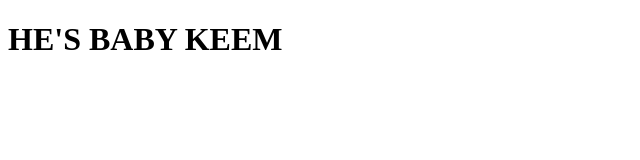
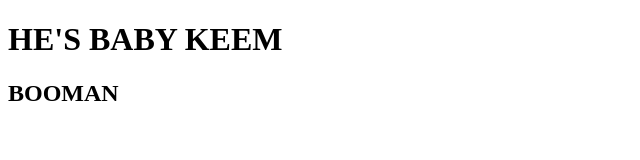
Before and after one commit to Albuqr/curso_git_1, a plain HTML site: page index.html in a window 1280 px wide. Shown: the whole page, without its empty margins (0-640 px from the left). Drawn offline with Linux system fonts and the light colour scheme.

Commit message:
Enviando alt

```diff
--- a/index.html
+++ b/index.html
@@ -7,5 +7,6 @@
 </head>
 <body>
     <h1>HE'S BABY KEEM</h1>
+    <h2>BOOMAN</h2>
 </body>
 </html>
```
